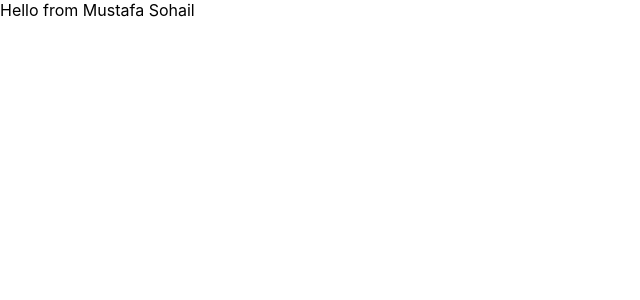
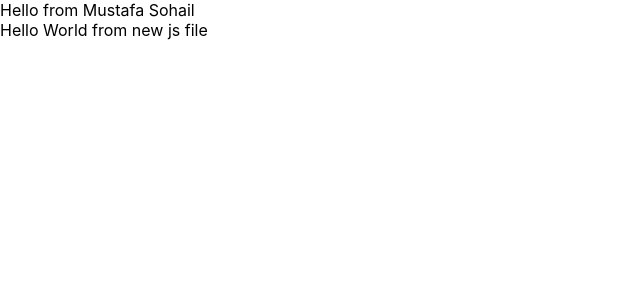
Before and after one commit to Mustafasohail7/React-Test-App, a React (Create React App) app: page / in a window 1280 px wide. Shown: the top 300 px of the page, without its empty margins (0-640 px from the left). Built offline with nearby package versions, Linux system fonts and the light colour scheme.

Commit message:
Update App.js

```diff
--- a/src/App.js
+++ b/src/App.js
@@ -1,10 +1,14 @@
 import React from 'react';
 import logo from './logo.svg';
 import './App.css';
+import Hello from './Hello';
 
 function App({name, age}) {
   let Umair = {name, age};
-return <div>Hello from Mustafa Sohail</div>
+return <div>
+          Hello from Mustafa Sohail<br/>
+          <Hello/>
+       </div>
 
 }
 
```
